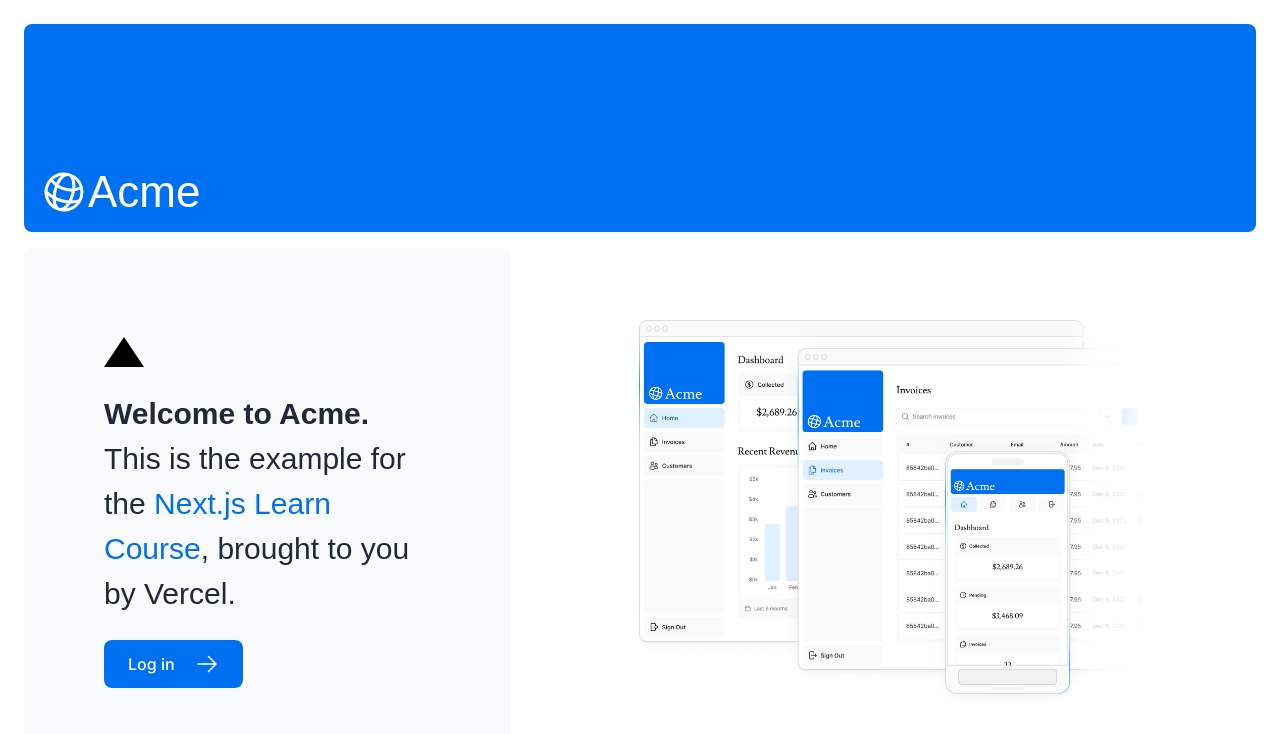
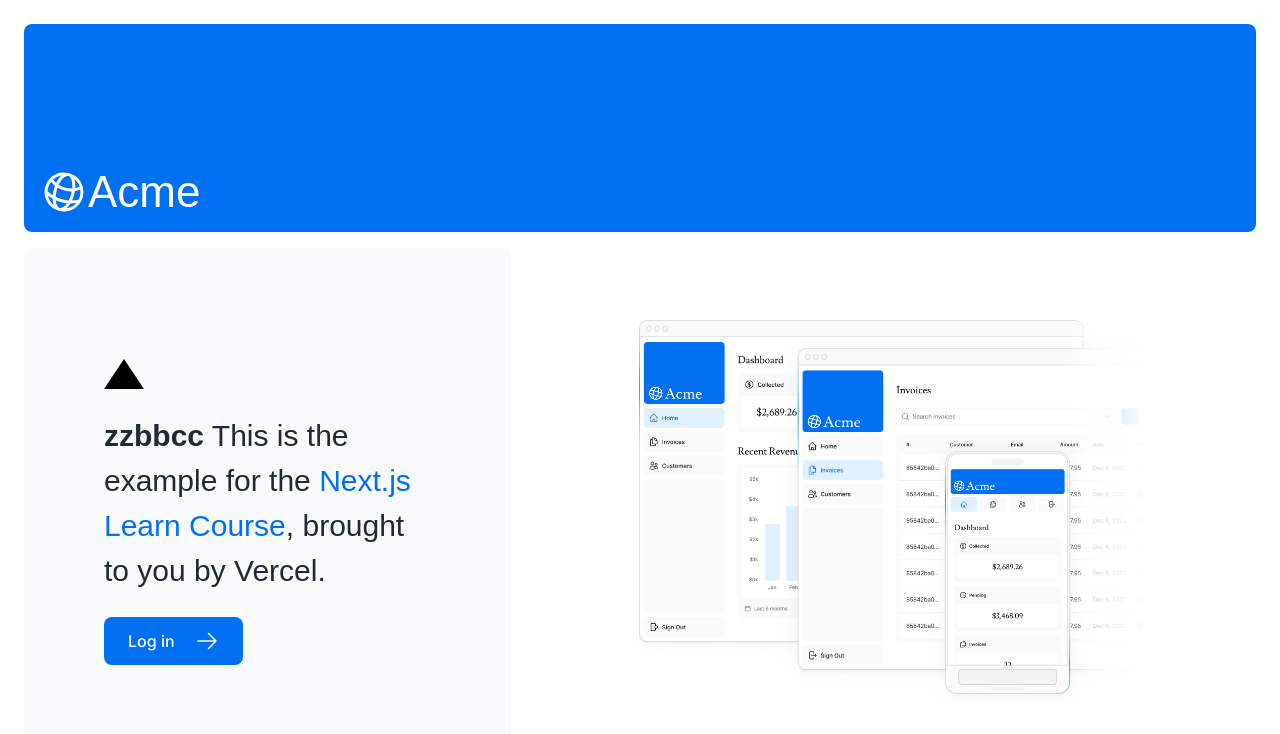
Before and after one commit to zhaobincan/nextjs-dashboard, a Next.js app: page / in a window 1280 px wide. Shown: the top 734 px of the page. Built offline with nearby package versions, Linux system fonts and the light colour scheme; a web font is replaced by a local one.

Commit message:
feat: init

```diff
--- a/app/page.tsx
+++ b/app/page.tsx
@@ -15,7 +15,7 @@
         <div className="flex flex-col justify-center gap-6 rounded-lg bg-gray-50 px-6 py-10 md:w-2/5 md:px-20">
         <div className={styles.shape}></div>
           <p className={`${lusitana.className} text-xl text-gray-800 md:text-3xl md:leading-normal`}>
-            <strong>Welcome to Acme.</strong> This is the example for the{" "}
+            <strong>zzbbcc</strong> This is the example for the{" "}
             <a href="https://nextjs.org/learn/" className="text-blue-500">
               Next.js Learn Course
             </a>
```
